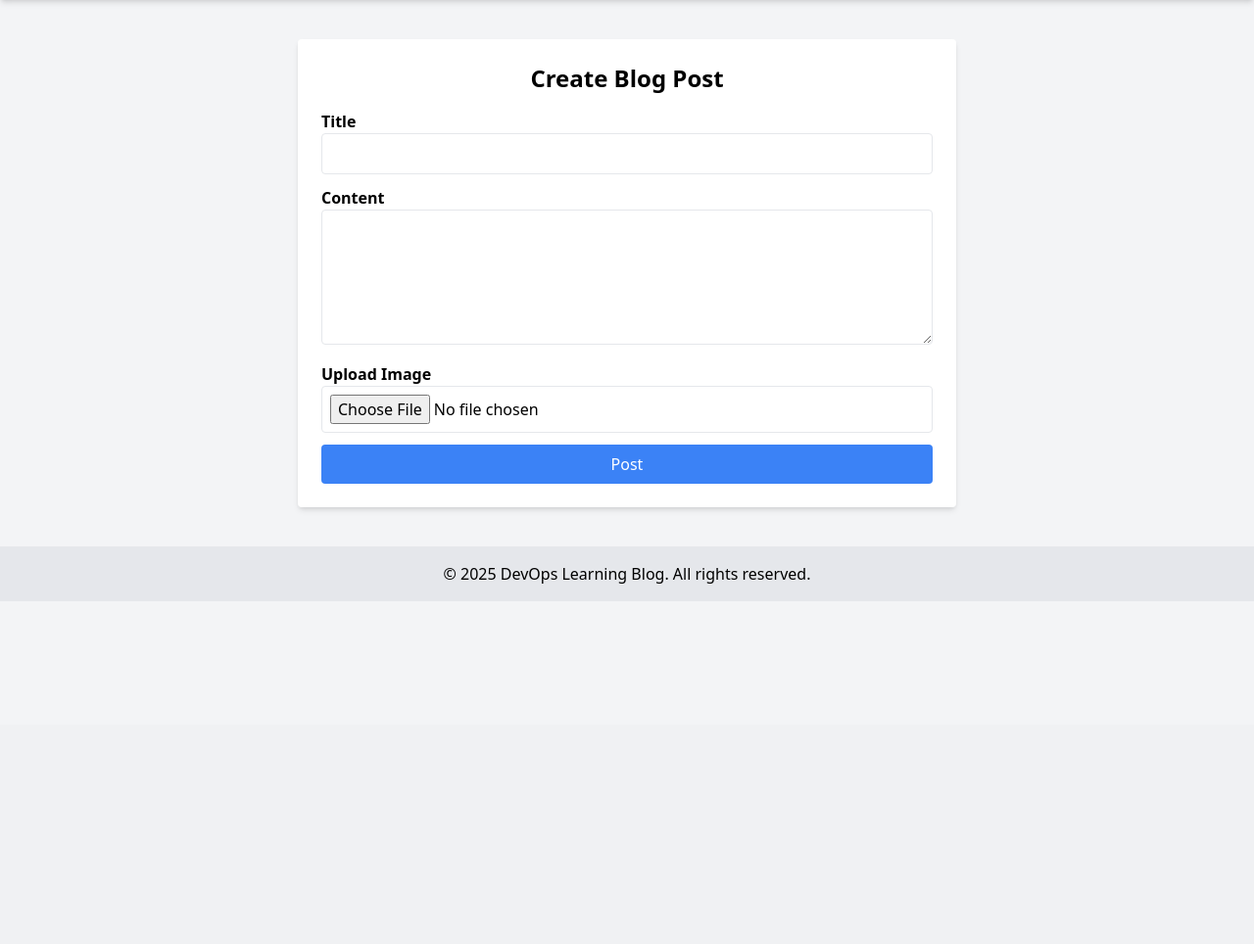
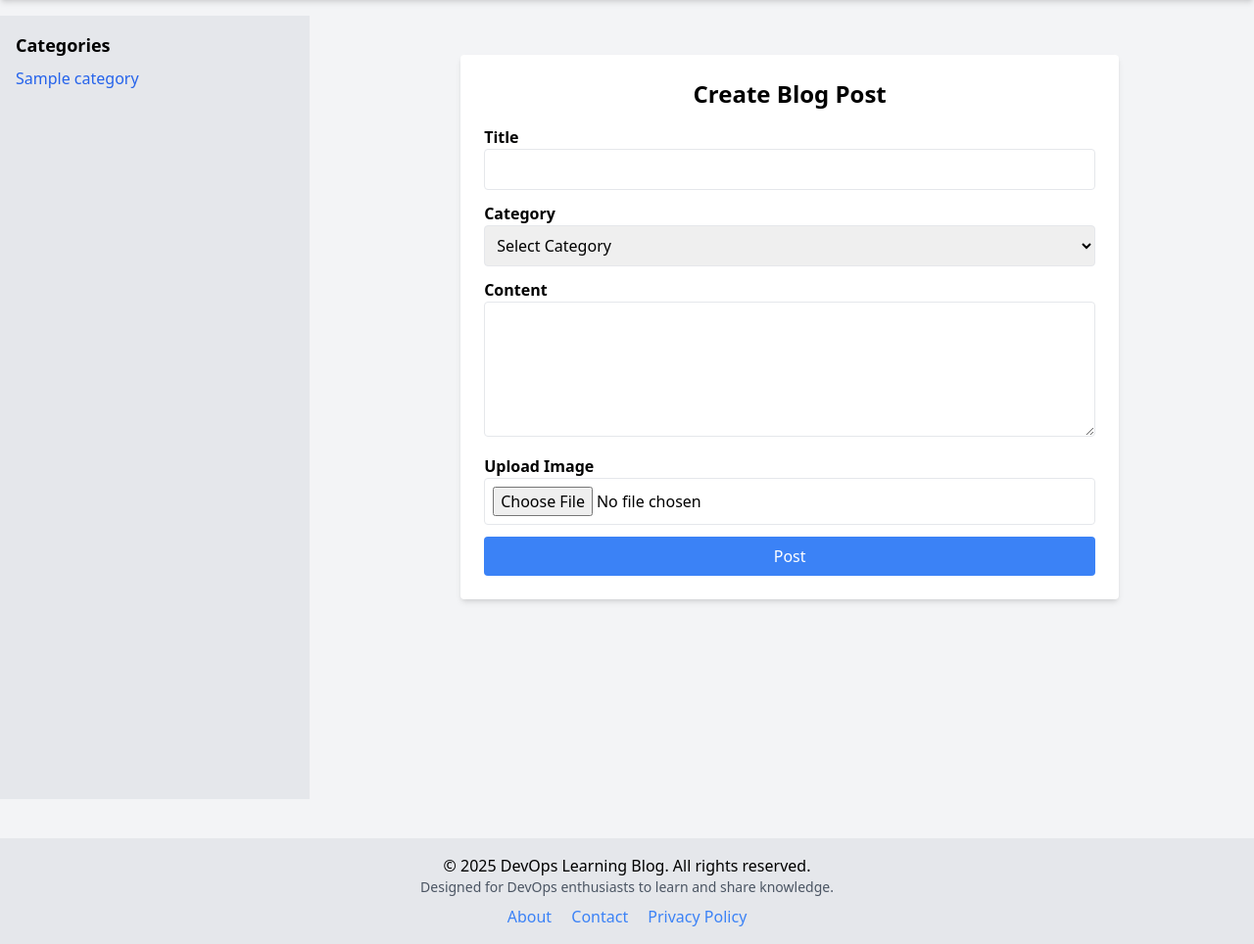
Before and after one commit to PSinghji/DevOpsBlog, a CodeIgniter app: page /DevOpsBlog/index.php/blog/create in a window 1280 px wide. Shown: the part 60-1024 px from the top of the page at 98% size. Before the commit the page ends 656 px from the top, so only its background shows below. Run offline with CodeIgniter, Linux system fonts and the light colour scheme; the visitor is signed in with stand-in values (Sample User, id 1); tables that the repository leaves empty or names only in its code hold one stand-in row (values such as "Sample post"); some libraries are stand-ins or nearby versions.

Commit message:
Added further changes

```diff
--- a/application/config/routes.php
+++ b/application/config/routes.php
@@ -56,6 +56,7 @@ $route['translate_uri_dashes'] = FALSE;
 $route['user/login'] = 'user/login';
 $route['user/logout'] = 'user/logout';
 $route['user/register'] = 'user/register';
+$route['blog/category/(:num)'] = 'blog/category/$1';
 
 
 // $route['default_controller'] = 'blog';
--- a/application/controllers/Blog.php
+++ b/application/controllers/Blog.php
@@ -7,10 +7,36 @@ class Blog extends CI_Controller {
         parent::__construct();
         $this->load->model('Blog_model');
         $this->load->helper('text');
+        $this->load->library('pagination');
     }
 
     // Load homepage with blog posts
     public function index() {
+         // Get category ID and search term from URL parameters
+         $category_id = $this->input->get('category_id');
+         $search_term = $this->input->get('search');
+
+         // Pagination configuration
+         $config['base_url'] = site_url('blog/index');
+         $config['total_rows'] = $this->Blog_model->count_blogs($category_id, $search_term);
+         $config['per_page'] = 5;
+         $config['page_query_string'] = TRUE;
+         $this->pagination->initialize($config);
+
+        // Get current page number
+        $page = $this->input->get('per_page');
+        $offset = $page ? $page : 0;
+
+        // Fetch blogs
+        $data['blogs'] = $this->Blog_model->get_blogs($config['per_page'], $offset, $category_id, $search_term);
+        $data['categories'] = $this->Blog_model->get_categories();
+        $data['pagination'] = $this->pagination->create_links();
+
+        // Load views
+        // $this->load->view('templates/header');
+        // $this->load->view('blog/index', $data);
+        // $this->load->view('templates/footer');
+
         $data['blogs'] = $this->Blog_model->get_all_blogs();
         $this->load->view('home', $data);
     }
@@ -18,9 +44,12 @@ class Blog extends CI_Controller {
     // View a single blog post
     public function view($id) {
         $data['blog'] = $this->Blog_model->get_blog_by_id($id);
-        if (empty($data['blog'])) {
-            show_404();
-        }
+            $data['categories'] = $this->Blog_model->get_categories(); // Fetch all categories
+
+            if (empty($data['blog'])) {
+                show_404();
+            }
+
         $this->load->view('blog/view', $data);
     }
     public function create() {
@@ -29,22 +58,30 @@ class Blog extends CI_Controller {
             redirect('user/login');
         }
 
+        $this->load->model('Category_model'); // Load Category Model
+        $data['categories'] = $this->Category_model->get_all_categories(); // Fetch categories
+
         $this->load->library('form_validation');
         $this->form_validation->set_rules('title', 'Title', 'required');
         $this->form_validation->set_rules('content', 'Content', 'required');
+        $this->form_validation->set_rules('category_id', 'Category', 'required|integer'); // Validate category selection
 
         if ($this->form_validation->run() === FALSE) {
-            $this->load->view('blog/create');
+            $this->load->view('templates/header', $data);
+            $this->load->view('blog/create', $data);
+            $this->load->view('templates/footer');
         } else {
             $this->Blog_model->insert_blog([
                 'title' => $this->input->post('title'),
                 'content' => $this->input->post('content'),
+                'category_id' => $this->input->post('category_id'),
                 'user_id' => $this->session->userdata('user_id'),
                 'created_at' => date('Y-m-d H:i:s')
             ]);
             redirect('/');
         }
     }
+
 
     public function upload_image() {
         if (isset($_FILES['upload']['name'])) {
@@ -69,5 +106,19 @@ class Blog extends CI_Controller {
         }
     }
 
+    public function category($category_id) {
+        // Load categories and blogs of the given category
+        $data['categories'] = $this->Blog_model->get_categories();
+        $data['posts'] = $this->Blog_model->get_blogs_by_category($category_id);
+        $data['category'] = $this->Blog_model->get_category_by_id($category_id);
+
+        // if (empty($data['posts'])) {
+        //     show_404();
+        // }
+
+        $this->load->view('templates/header', $data);
+        $this->load->view('blog/category', $data);
+        $this->load->view('templates/footer');
+    }
 
 }
--- a/application/models/Blog_model.php
+++ b/application/models/Blog_model.php
@@ -51,8 +51,12 @@ class Blog_model extends CI_Model {
         $data = [
             'title' => $this->input->post('title'),
             'content' => $this->input->post('content'),
-            'image' => $this->upload_image_file('blog_image') // Save image file path
+            'category_id' => $this->input->post('category_id'), // Store category ID
+            'image' => $this->upload_image_file('blog_image'), // Save image file path
+            'user_id' => $this->session->userdata('user_id'), // Store the logged-in user ID
+            'created_at' => date('Y-m-d H:i:s') // Save current timestamp
         ];
+
         return $this->db->insert('blogs', $data);
     }
 
@@ -69,6 +73,51 @@ class Blog_model extends CI_Model {
         return null;
     }
 
+    // Fetch blogs with optional category filter, search term, and pagination
+    public function get_blogs($limit, $offset, $category_id = NULL, $search_term = NULL) {
+        if ($category_id) {
+            $this->db->where('category_id', $category_id);
+        }
+        if ($search_term) {
+            $this->db->like('title', $search_term);
+            $this->db->or_like('content', $search_term);
+        }
+        $query = $this->db->get('blogs', $limit, $offset);
+        return $query->result_array();
+    }
+
+    // Count total blogs for pagination
+    public function count_blogs($category_id = NULL, $search_term = NULL) {
+        if ($category_id) {
+            $this->db->where('category_id', $category_id);
+        }
+        if ($search_term) {
+            $this->db->like('title', $search_term);
+            $this->db->or_like('content', $search_term);
+        }
+        return $this->db->count_all_results('blogs');
+    }
+
+    // Fetch all categories
+    public function get_categories() {
+        $query = $this->db->get('categories');
+        return $query->result_array();
+    }
+
+    // Get blogs by category ID
+    public function get_blogs_by_category($category_id) {
+        $this->db->where('category_id', $category_id);
+        $query = $this->db->get('blogs');
+        return $query->result_array();
+    }
+
+    // Get category details by ID
+    public function get_category_by_id($category_id) {
+        $this->db->where('id', $category_id);
+        $query = $this->db->get('categories');
+        return $query->row_array();
+    }
+
 }
 
 ?>
--- /dev/null
+++ b/application/models/Category_model.php
@@ -0,0 +1,11 @@
+<?php
+class Category_model extends CI_Model {
+    public function __construct() {
+        $this->load->database();
+    }
+
+    public function get_all_categories() {
+        $query = $this->db->get('categories');
+        return $query->result_array();
+    }
+}
--- a/application/views/blog/create.php
+++ b/application/views/blog/create.php
@@ -1,4 +1,4 @@
-<?php $this->load->view('templates/header'); ?>
+<?php // $this->load->view('templates/header'); ?>
 
 <div class="max-w-2xl mx-auto bg-white p-6 rounded shadow-md mt-10">
     <h2 class="text-2xl font-bold mb-4 text-center">Create Blog Post</h2>
@@ -8,16 +8,31 @@
     <?php endif; ?>
 
     <?= form_open_multipart('blog/create'); ?>
+
+        <!-- Title Input -->
         <label class="block font-semibold">Title</label>
         <input type="text" name="title" class="w-full border p-2 rounded mb-3" required>
 
+        <!-- Blog Category Dropdown -->
+        <label class="block font-semibold">Category</label>
+        <select name="category_id" class="w-full border p-2 rounded mb-3" required>
+            <option value="">Select Category</option>
+            <?php foreach ($categories as $category) : ?>
+                <option value="<?= $category['id']; ?>"><?= $category['name']; ?></option>
+            <?php endforeach; ?>
+        </select>
+
+        <!-- Content with CKEditor -->
         <label class="block font-semibold">Content</label>
         <textarea name="content" id="editor" class="w-full border p-2 rounded mb-3" rows="5" required></textarea>
 
+        <!-- Image Upload -->
         <label class="block font-semibold">Upload Image</label>
         <input type="file" name="blog_image" class="w-full border p-2 rounded mb-3">
 
+        <!-- Submit Button -->
         <button type="submit" class="bg-blue-500 text-white px-4 py-2 rounded w-full">Post</button>
+
     <?= form_close(); ?>
 </div>
 
@@ -31,4 +46,4 @@
     });
 </script>
 
-<?php $this->load->view('templates/footer'); ?>
+<?php // $this->load->view('templates/footer'); ?>
--- a/application/views/templates/footer.php
+++ b/application/views/templates/footer.php
@@ -1,7 +1,15 @@
 </div> <!-- Closing Container -->
 
 <footer class="text-center p-4 mt-10 bg-gray-200">
-    <p>&copy; <?= date('Y'); ?> DevOps Learning Blog. All rights reserved.</p>
+    <div class="container mx-auto">
+        <p>&copy; <?= date('Y'); ?> DevOps Learning Blog. All rights reserved.</p>
+        <p class="text-sm text-gray-600">Designed for DevOps enthusiasts to learn and share knowledge.</p>
+        <div class="mt-2">
+            <a href="<?= site_url('about'); ?>" class="text-blue-500 hover:underline mx-2">About</a>
+            <a href="<?= site_url('contact'); ?>" class="text-blue-500 hover:underline mx-2">Contact</a>
+            <a href="<?= site_url('privacy'); ?>" class="text-blue-500 hover:underline mx-2">Privacy Policy</a>
+        </div>
+    </div>
 </footer>
 </body>
 </html>
--- a/application/views/templates/header.php
+++ b/application/views/templates/header.php
@@ -23,3 +23,25 @@
             </div>
         </div>
     </nav>
+
+    <div class="container mx-auto mt-4 flex">
+        <!-- Left-side navigation bar -->
+        <aside class="w-1/4 bg-gray-200 p-4 h-screen">
+            <h2 class="text-lg font-semibold mb-2">Categories</h2>
+            <ul>
+                <?php if (!empty($categories)) : ?>
+                    <?php foreach ($categories as $category): ?>
+                            <li class="mb-1">
+                                <a href="<?= site_url('blog/category/'.$category['id']); ?>"
+                                class="text-blue-600"><?= $category['name']; ?>
+                                </a>
+                            </li>
+            <?php endforeach; ?>
+                <?php else : ?>
+                    <li>No categories available</li>
+                <?php endif; ?>
+            </ul>
+        </aside>
+
+        <!-- Main content area -->
+        <main class="w-3/4 ml-4">
```
Also changed, not shown: application/views/blog/category.php (added, +19 -0 lines), application/views/blog/index.php (+16 -3 lines), application/views/blog/view.php (+13 -6 lines), 3 other files.
